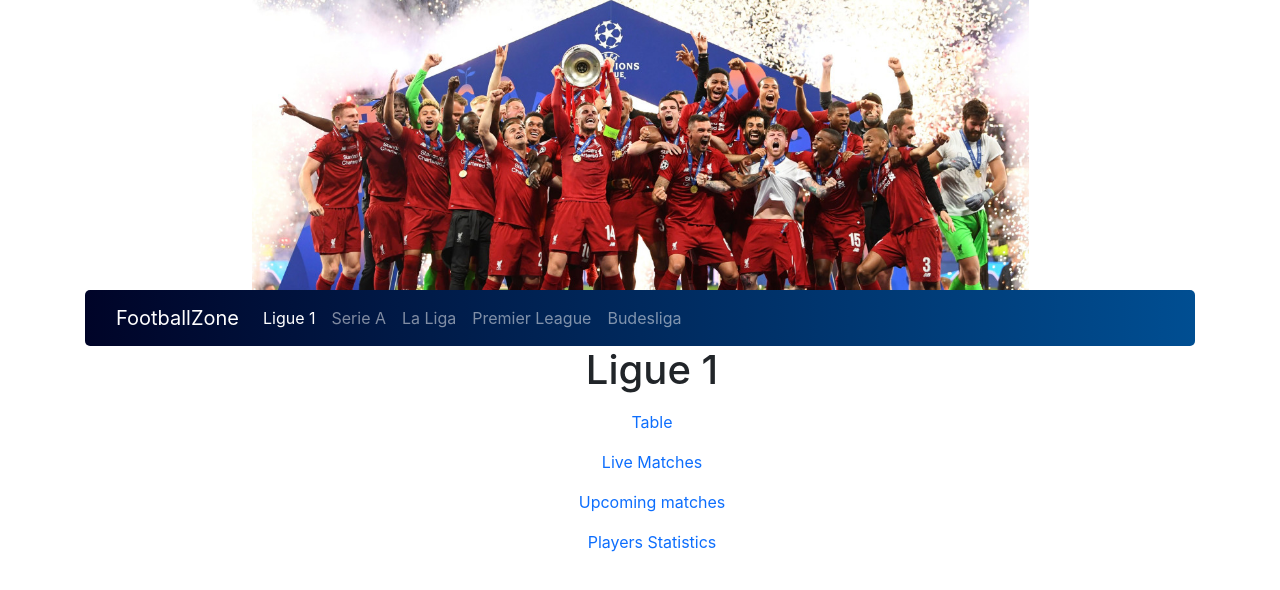
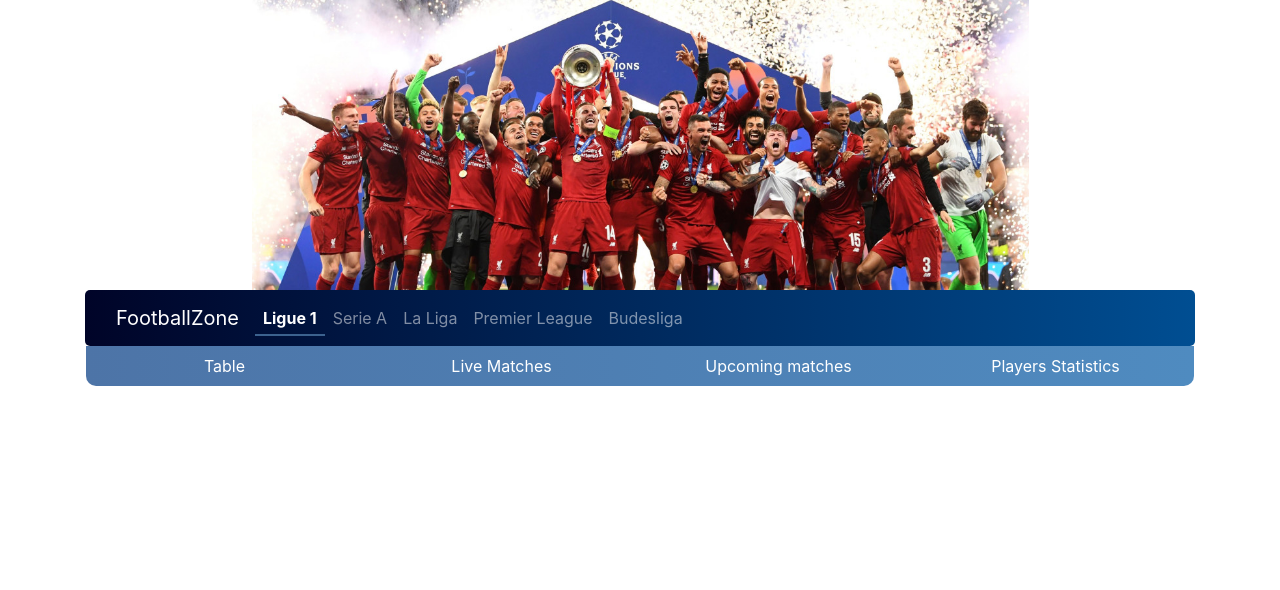
Before and after one commit to pawciosilva/FootballZone, a React (Create React App) app: page /ligue1 in a window 1280 px wide. Shown: the top 590 px of the page. Built offline with nearby package versions, Linux system fonts and the light colour scheme.

Commit message:
Add styling to second navbar

```diff
--- a/src/App.css
+++ b/src/App.css
@@ -1,5 +1,17 @@
 .App {
   text-align: center;
+}
+
+
+.body-app {
+  width: 70vw;
+  margin: 0 auto;
+}
+
+@media (max-width: 1600px) {
+  .body-app {
+    width: 100%;
+  }
 }
 
 .App-logo {
@@ -37,6 +49,20 @@
   background-image: linear-gradient(to right, #000428, #004e92);
 }
 
+#headerNavBar a.active{
+  font-weight: bold;
+  position: relative;
+}
+
+#headerNavBar a.active::after {
+  position: absolute;
+  bottom: 2px;
+  left: 0;
+  content: "";
+  width: 100%;
+  border-bottom: 2px solid rgb(60, 98, 142);
+}
+
 @keyframes App-logo-spin {
   from {
     transform: rotate(0deg);
@@ -45,3 +71,47 @@
     transform: rotate(360deg);
   }
 }
+
+
+#league-navbar {
+  background-color: #ccc;
+  border-radius: 0 0 10px 10px;
+  background-image: linear-gradient(to right, #4d74a7, #4f8bc0);;
+}
+
+#league-navbar a.active {
+  font-weight: bold;
+}
+
+#league-navbar ul {
+  flex-direction: row;
+}
+
+#league-navbar li {
+  width: 25%;
+}
+
+#league-navbar a {
+  color: white;
+}
+
+.title-h1{
+  font-weight: bold;
+  color: #003670;
+}
+#league-table td{
+  border: unset ;
+  border-collapse: separate;
+}
+
+#league-table thead tr th {
+  border: 2px solid #4e80b4;
+  border-radius: 7px;
+
+}
+
+#league-table tbody tr td{
+  border-bottom: 2px solid rgb(228, 228, 228);
+  border-radius: 2px;
+
+}
--- a/src/App.js
+++ b/src/App.js
@@ -1,24 +1,25 @@
 import './App.css';
 import React from 'react'
-import { BrowserRouter, Route } from 'react-router-dom';
+import { BrowserRouter, Switch,  Route } from 'react-router-dom';
 import Home from './pages/Home';
 import HeaderComponent from './components/HeaderComponent';
-import Switch from 'react-bootstrap/esm/Switch';
 import MainLeague from './pages/MainLeague';
 
 export default function App() {
   return (
-      <div>
+      <div className="body-app">
 
         <BrowserRouter>
            <HeaderComponent/>
            <Switch>
+             <>
               <Route exact path="/" component={Home}/>
               <Route path="/ligue1" component={MainLeague}/>
               <Route path="/seriea" component={MainLeague}/>
               <Route path="/laliga" component={MainLeague}/>
               <Route path="/premierleague" component={MainLeague}/>
               <Route path="/bundesliga" component={MainLeague}/>
+              </>
            </Switch>
         </BrowserRouter>
 
--- a/src/components/HeaderComponent.js
+++ b/src/components/HeaderComponent.js
@@ -1,5 +1,5 @@
 import React from 'react'
-import { NavLink } from 'react-router-dom'
+import { NavLink, Link } from 'react-router-dom'
 import logo from '../assets/logo.jpg'
 
 
@@ -10,9 +10,9 @@ export const HeaderComponent = () => {
                 <img id="headerPhoto" src={logo} className="img-fluid" alt="HeaderImage"></img>
             </div>
 
-            <nav  id="headerNavBar"className="navbar navbar-expand-lg navbar-dark">
+            <nav  id="headerNavBar" className="navbar navbar-expand-lg navbar-dark">
                 <div className="container-fluid">
-                    <NavLink className="navbar-brand" to="/" >FootballZone</NavLink>
+                    <Link className="navbar-brand" to="/" >FootballZone</Link>
                     <button className="navbar-toggler" type="button" data-bs-toggle="collapse" data-bs-target="#navbarNavDropdown" aria-controls="navbarNavDropdown" aria-expanded="false" aria-label="Toggle navigation">
                         <span className="navbar-toggler-icon"></span>
                     </button>
--- a/src/pages/MainLeague.js
+++ b/src/pages/MainLeague.js
@@ -1,4 +1,4 @@
-import { Link, Route, useLocation } from "react-router-dom";
+import { NavLink, Route, useLocation } from "react-router-dom";
 import LiveMatches from "./subpages/LiveMatches";
 import PlayersStatistics from "./subpages/PlayersStatistics";
 import Table from "./subpages/Table";
@@ -18,20 +18,43 @@ export default function MainLeague() {
     if(location.pathname.includes("premierleague")) { leagueName="Premier League"; leagueUrl="/premierleague"}
 
     return (
-        <>
-            <div className='container-md text-center'>
-                <h1>{leagueName}</h1>
-                <ul className="navbar-nav">
-                    <li className="nav-item"><Link className="nav-link" to={leagueUrl + "/table"}>Table</Link></li>
-                    <li className="nav-item"><Link className="nav-link" to={leagueUrl + "/livematches"}>Live Matches</Link></li>
-                    <li className="nav-item"><Link className="nav-link" to={leagueUrl + "/upcoming"}>Upcoming matches</Link></li>
-                    <li className="nav-item"><Link className="nav-link" to={leagueUrl + "/playerstats"}>Players Statistics</Link></li>
-                </ul>
-                <Route path={leagueUrl + "/table"}><Table /></Route>
-                <Route path={leagueUrl + "/livematches"}><LiveMatches /></Route>
-                <Route path={leagueUrl + "/upcoming"}><UpcomingMatches /></Route>
-                <Route path={leagueUrl + "/playerstats"}><PlayersStatistics /></Route>
-            </div>
-        </>
+      <div className="container px-3 mt-0">
+        <div id="league-navbar">
+          <ul className="navbar-nav text-center">
+            <li className="nav-item">
+              <NavLink className="nav-link" to={leagueUrl + "/table"}>
+                Table
+              </NavLink>
+            </li>
+            <li className="nav-item">
+              <NavLink className="nav-link" to={leagueUrl + "/livematches"}>
+                Live Matches
+              </NavLink>
+            </li>
+            <li className="nav-item">
+              <NavLink className="nav-link" to={leagueUrl + "/upcoming"}>
+                Upcoming matches
+              </NavLink>
+            </li>
+            <li className="nav-item">
+              <NavLink className="nav-link" to={leagueUrl + "/playerstats"}>
+                Players Statistics
+              </NavLink>
+            </li>
+          </ul>
+        </div>
+        <Route path={leagueUrl + "/table"}>
+          <Table />
+        </Route>
+        <Route path={leagueUrl + "/livematches"}>
+          <LiveMatches />
+        </Route>
+        <Route path={leagueUrl + "/upcoming"}>
+          <UpcomingMatches />
+        </Route>
+        <Route path={leagueUrl + "/playerstats"}>
+          <PlayersStatistics />
+        </Route>
+      </div>
     );
 }
--- a/src/pages/subpages/LiveMatches.js
+++ b/src/pages/subpages/LiveMatches.js
@@ -1,9 +1,9 @@
 export default function LiveMatches() {
     return (
-        <>
-            <div>
-                <h1>Live Matches</h1>
-            </div>
-        </>
+      <>
+        <div className="container my-5 text-center">
+          <h1 className="title-h1">Live Matches</h1>
+        </div>
+      </>
     );
 }
--- a/src/pages/subpages/PlayersStatistics.js
+++ b/src/pages/subpages/PlayersStatistics.js
@@ -1,9 +1,9 @@
 export default function PlayersStatistics() {
     return (
-        <>
-            <div className='text-center'>
-                <h1>Players Statistics</h1>
-            </div>
-        </>
+      <>
+        <div className="container my-5 text-center">
+          <h1 className="title-h1">Players Statistics</h1>
+        </div>
+      </>
     );
 }
--- a/src/pages/subpages/Table.js
+++ b/src/pages/subpages/Table.js
@@ -25,36 +25,59 @@ export default function Table() {
 
     return (
       <>
-            <div class="container-lg">
-                <h1>Table</h1>
-                <table class="table">
+        <div className="container my-5 text-center">
+          <div className="row justify-content-center">
+            <div className="col-md-12 col-lg-10">
+              <h1 className="title-h1">Table</h1>
+              <table class="table mt-4" id="league-table">
                 <thead>
                   <tr>
-                            <th scope="col" className='text-left'>Position</th>
-                            <th scope="col" className='text-center'>Team</th>
-                            <th scope="col" className='text-center'>Points</th>
-                            <th scope="col" className='text-center'>W</th>
-                            <th scope="col" className='text-center'>D</th>
-                            <th scope="col" className='text-center'>L</th>
-                            <th scope="col" className='text-center'>Goal Diffrence</th>
+                    <th scope="col" className="text-center">
+                      Position
+                    </th>
+                    <th scope="col" className="text-center">
+                      Team
+                    </th>
+                    <th scope="col" className="text-center">
+                      Points
+                    </th>
+                    <th scope="col" className="text-center">
+                      W
+                    </th>
+                    <th scope="col" className="text-center">
+                      D
+                    </th>
+                    <th scope="col" className="text-center">
+                      L
+                    </th>
+                    <th scope="col" className="text-center">
+                      Goal Diffrence
+                    </th>
                   </tr>
                 </thead>
-                {teams && teams.map((team) => {
+                {teams &&
+                  teams.map((team) => {
                     return (
                       <tbody>
                         <tr>
-                                <td className='text-left'>{team.standing_place}.</td>
-                                <td className='text-center'>{team.standing_team}</td>
-                                <td className='text-center'>{team.standing_PTS}</td>
-                                <td className='text-center'>{team.standing_W}</td>
-                                <td className='text-center'>{team.standing_D}</td>
-                                <td className='text-center'>{team.standing_L}</td>
-                                <td className='text-center'>{team.standing_GD}</td>
+                          <td className="text-center fw-bold">
+                            {team.standing_place}.
+                          </td>
+                          <td className="text-center fw-bold">
+                            {team.standing_team}
+                          </td>
+                          <td className="text-center">{team.standing_PTS}</td>
+                          <td className="text-center">{team.standing_W}</td>
+                          <td className="text-center">{team.standing_D}</td>
+                          <td className="text-center">{team.standing_L}</td>
+                          <td className="text-center">{team.standing_GD}</td>
                         </tr>
                       </tbody>
-                    )
+                    );
                   })}
               </table>
+            </div>
+          </div>
         </div>
       </>
     );
--- a/src/pages/subpages/UpcomingMatches.js
+++ b/src/pages/subpages/UpcomingMatches.js
@@ -1,8 +1,8 @@
 export default function UpcomingMatches() {
     return (
         <>
-            <div>
-                <h1>Upcoming Matches</h1>
+            <div className="container my-5 text-center">
+                <h1 className="title-h1">Upcoming Matches</h1>
             </div>
         </>
     );
```
Lines whose indentation alone changed are shown as unchanged.
